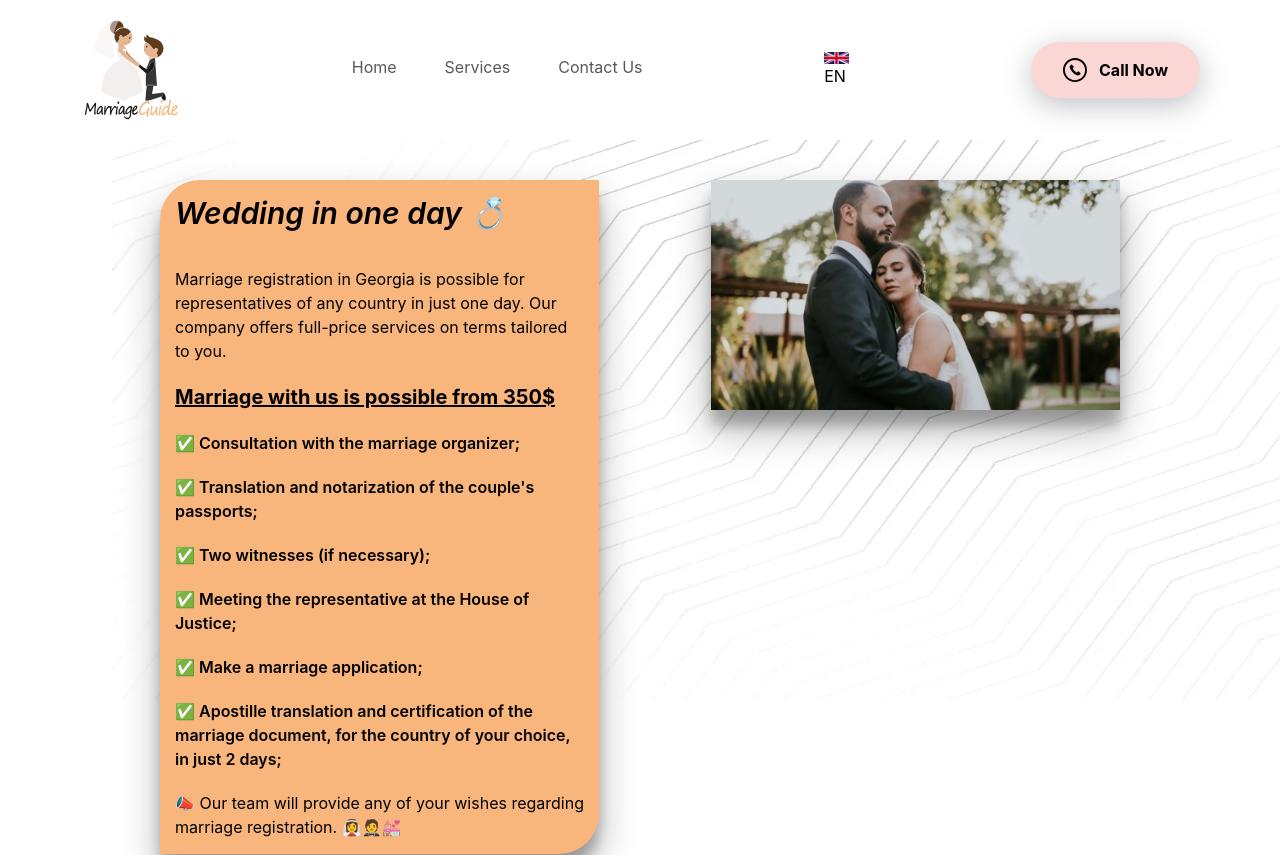
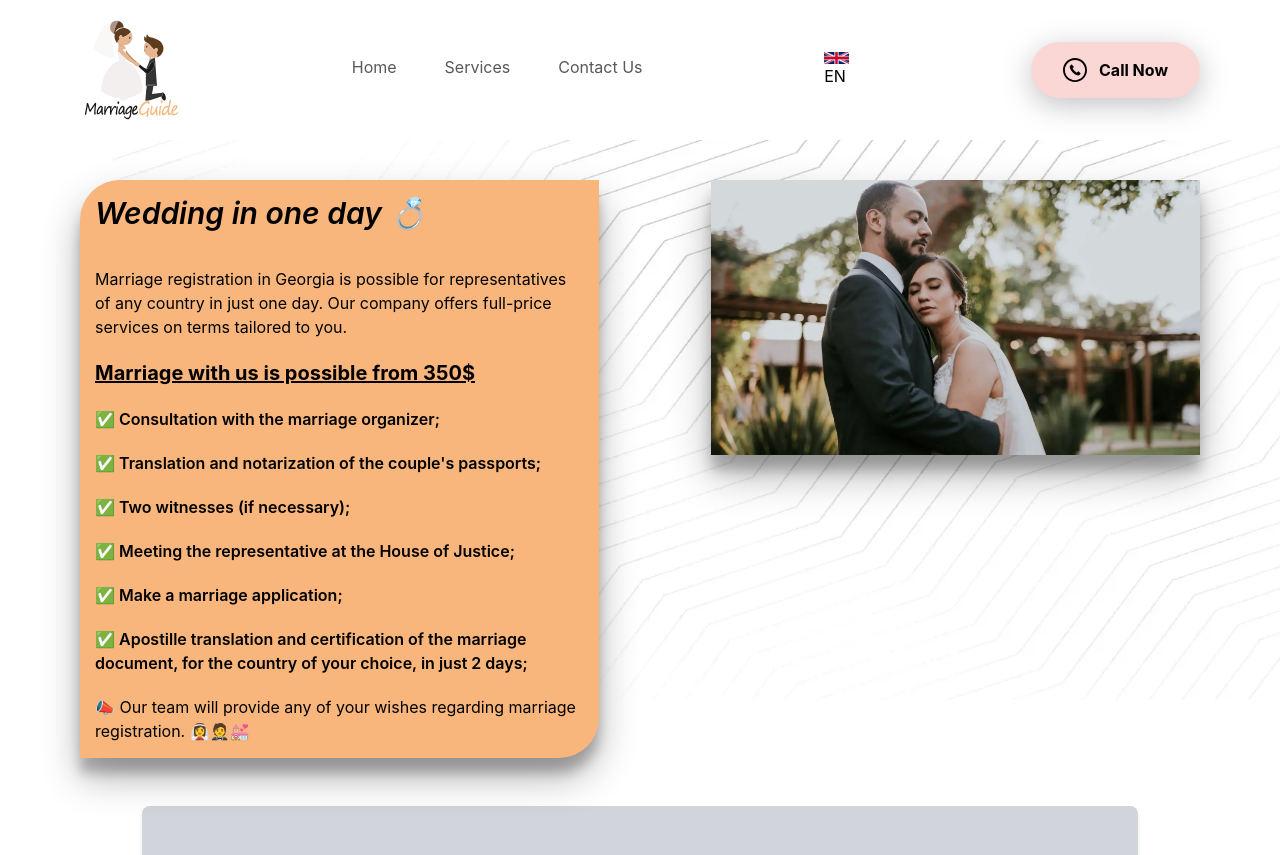
Before and after one commit to Vanoo123/Camping-App, a Next.js app: page /ourservices in a window 1280 px wide. Shown: the top 855 px of the page. Built offline with nearby package versions, Linux system fonts and the light colour scheme.

Commit message:
mini update

```diff
--- a/components/Services.tsx
+++ b/components/Services.tsx
@@ -7,8 +7,8 @@ import Accordion from './Accordion';
 const Services = () => {
   const { lang } = useLang();
   return (
-    <section className='max-container padding-container padding-bottom lg:py-5 xl:pb-12 md:pb-12'>
-      <div className='max-container padding-container padding-bottom flex flex-col-reverse gap-10 py-5 md:gap-28 lg:py-5 xl:flex-row xl:pb-12 md:pb-12'>
+    <section className='max-container padding-container  padding-bottom lg:py-5 xl:pb-12 md:pb-12'>
+      <div className='max-container padding-bottom flex flex-col-reverse gap-10 py-5 md:gap-28 lg:py-5 xl:flex-row xl:pb-12 md:pb-12'>
         <div className="hero-map"/>
           <div className='relative z-20 flex flex-1 flex-col xl:w-1/2 card shadow'>
               <div className='flex flex-col gap-4 relative z-20 flex-1  '>
```
